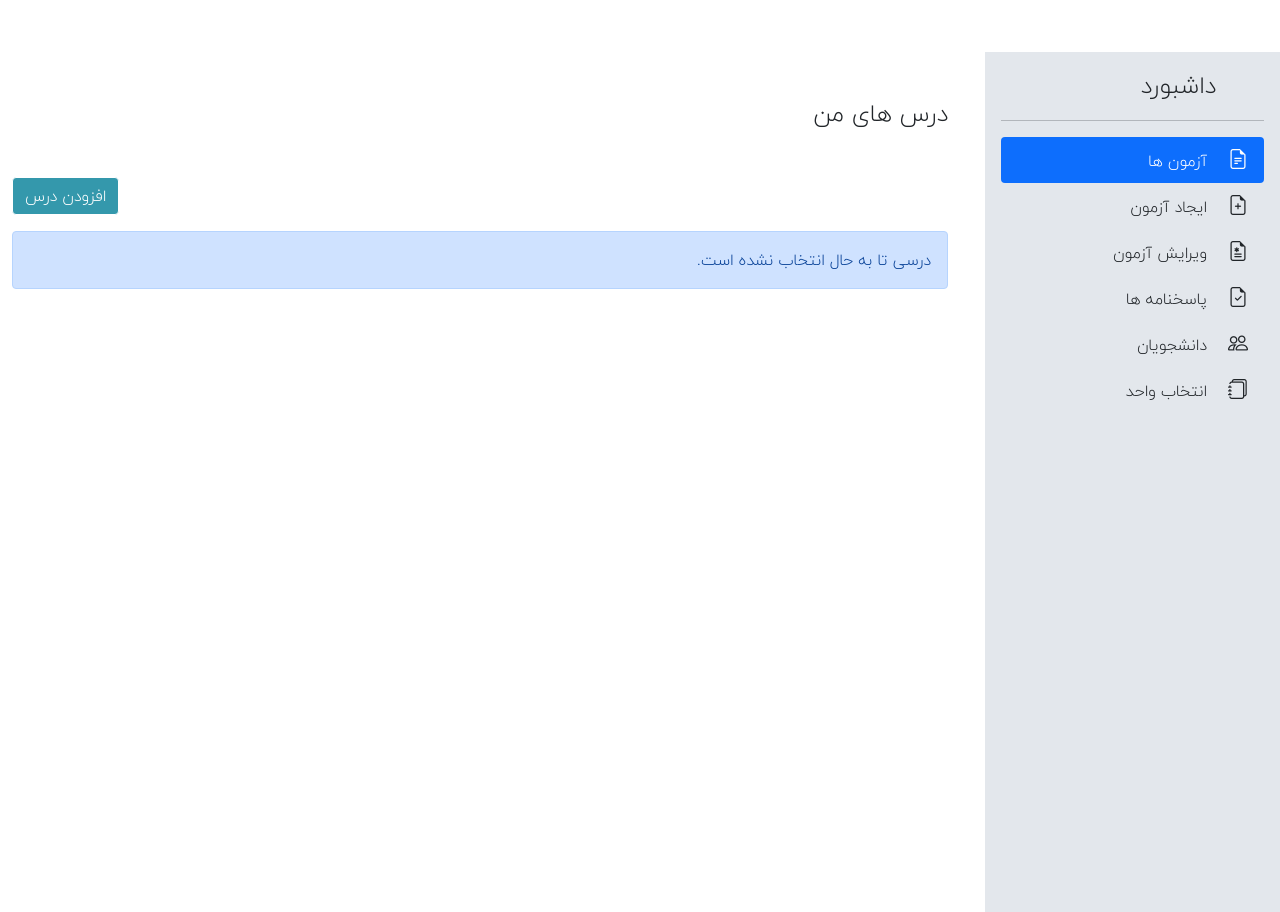
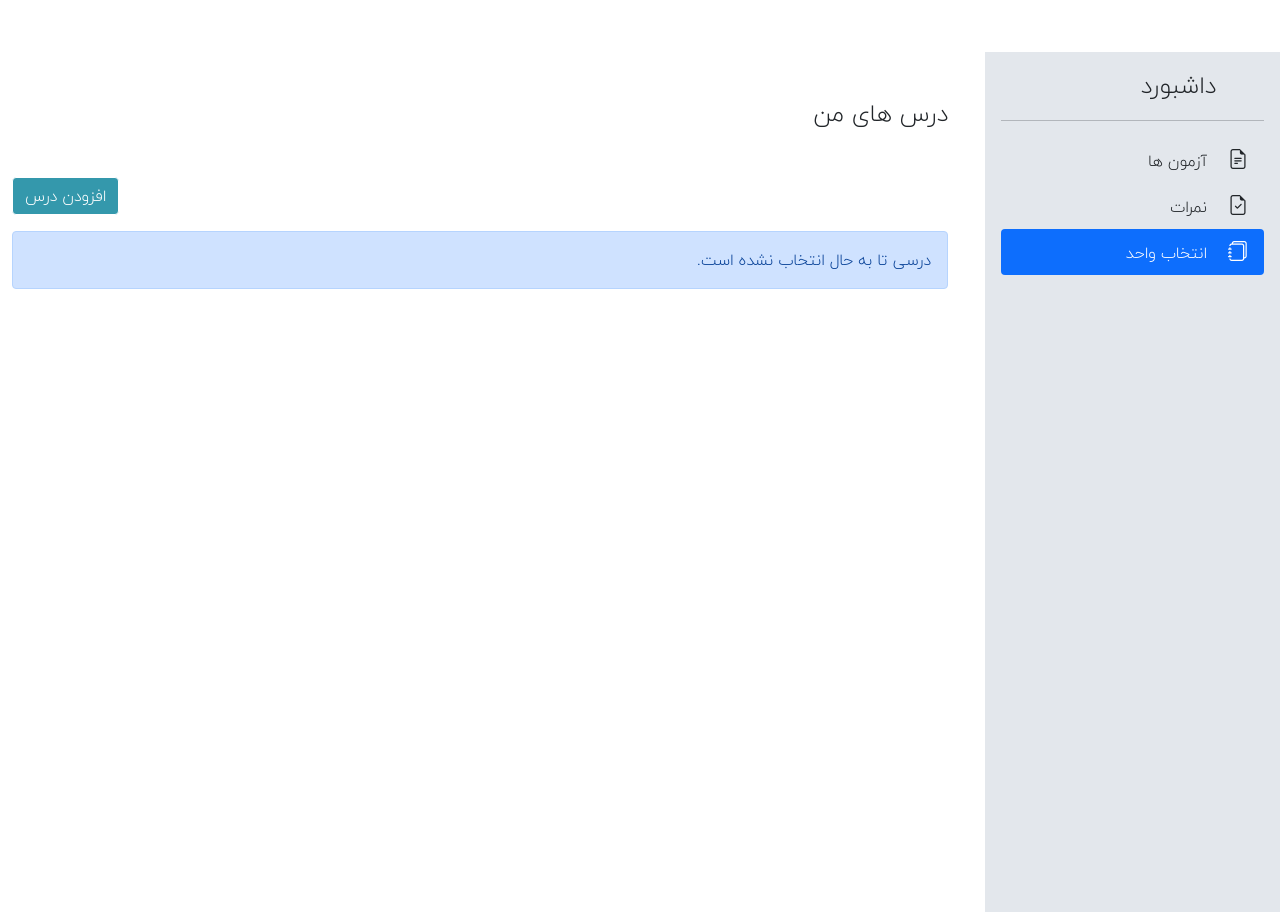
Before and after one commit to abbasEbadian/Azmoun-online, a Flask app: template online_test/templates/student/courses.html in a window 1280 px wide. Run offline with Flask 2, Linux system fonts and the light colour scheme; the template is opened without the code that fills it: most values are stand-ins (such as "Sample title", 1, 10 or a date in 2020); some libraries are stand-ins or nearby versions.

Commit message:
added active tab class

```diff
--- a/online_test/templates/student/student_sidebar.html
+++ b/online_test/templates/student/student_sidebar.html
@@ -7,37 +7,19 @@
         <hr>
         <ul class="nav nav-pills flex-column mb-auto">
           <li class="nav-item">
-            <a href="/student/exams" class="nav-link active" aria-current="page" >
+            <a href="/student/exams" class="nav-link  {{ active_tab == 'exams' and 'active' or 'link-dark' }}" aria-current="page" >
               <span class="me-3 fs-5 bi bi-file-earmark-text"></span>
                 آزمون ها
             </a>
           </li>
           <li class="nav-item">
-            <a href="/student/" class="nav-link link-dark" >
-              <span class="me-3 fs-5 bi bi-file-earmark-plus"></span>
-              ایجاد آزمون
+            <a href="/student/answers" class="nav-link {{ active_tab == 'answers' and 'active' or 'link-dark' }}" >
+                <span class="me-3 fs-5 bi bi-file-earmark-check"></span>
+               نمرات
             </a>
           </li>
           <li class="nav-item">
-            <a href="/student/" class="nav-link link-dark" >
-              <span class="me-3 fs-5 bi bi-file-earmark-medical"></span>
-              ویرایش آزمون
-            </a>
-          </li>
-          <li class="nav-item">
-            <a href="/student/" class="nav-link link-dark" >
-                <span class="me-3 fs-5 bi bi-file-earmark-check"></span>
-                پاسخنامه ها
-            </a>
-          </li>
-          <li class="nav-item">
-            <a href="/student/" class="nav-link link-dark" >
-              <span class="me-3 fs-5 bi bi-people"></span>
-              دانشجویان
-            </a>
-          </li>
-          <li class="nav-item">
-            <a href="/student/courses" class="nav-link link-dark" >
+            <a href="/student/courses" class="nav-link  {{ active_tab == 'courses' and 'active' or 'link-dark' }}" >
               <span class="me-3 fs-5 bi bi-journals"></span>
               انتخاب واحد
             </a>
```
